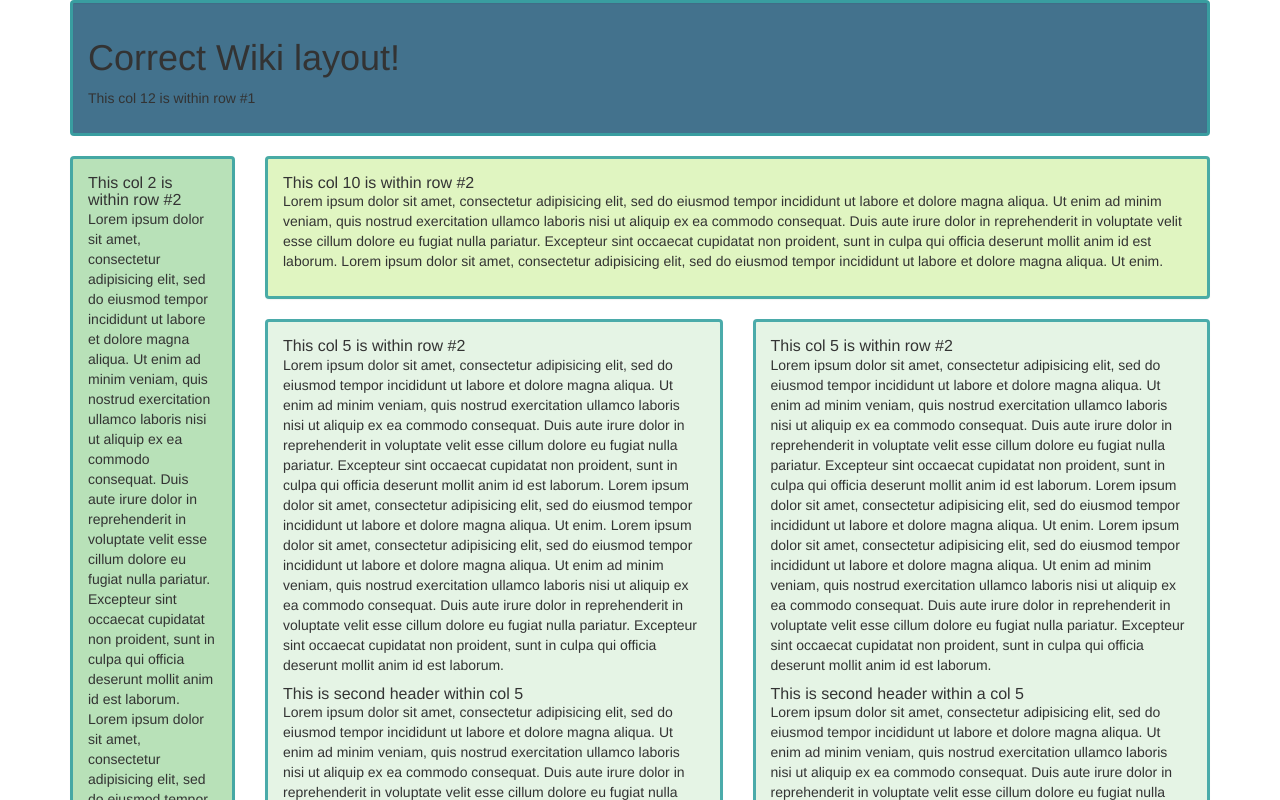
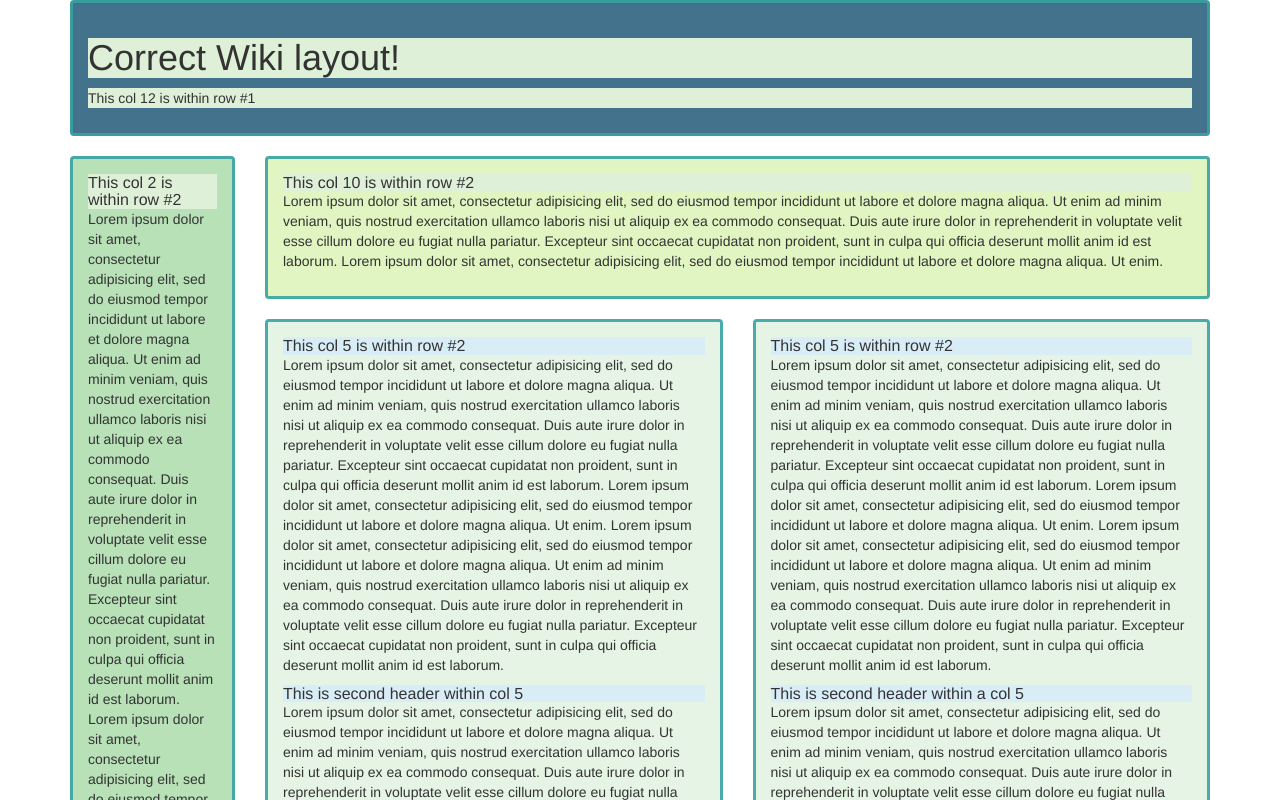
Before and after one commit to BlueDotCafe/correct-wiki, a plain HTML site: page column.html in a window 1280 px wide. Shown: the top 800 px of the page. Drawn offline with Linux system fonts and the light colour scheme.

Commit message:
Add bg-success and bg-info to headers.

```diff
--- a/column.html
+++ b/column.html
@@ -11,41 +11,41 @@
       <div class="row row-1">
         <div class="col-md-12">
           <div class="well header">
-            <h1>Correct Wiki layout!</h1>
-            <p>This col 12 is within row #1</p>
+            <h1 class="bg-success">Correct Wiki layout!</h1>
+            <p class="bg-success">This col 12 is within row #1</p>
           </div>
         </div>
       </div>
       <div class="row row-2">
         <div class="col-md-2">
           <div class="panel panel-default side-bar">
-            <h2 class="panel-title">This col 2 is within row #2</h2>
+            <h2 class="panel-title bg-success">This col 2 is within row #2</h2>
             <p>Lorem ipsum dolor sit amet, consectetur adipisicing elit, sed do eiusmod tempor incididunt ut labore et dolore magna aliqua. Ut enim ad minim veniam, quis nostrud exercitation ullamco laboris nisi ut aliquip ex ea commodo consequat. Duis aute irure dolor in reprehenderit in voluptate velit esse cillum dolore eu fugiat nulla pariatur. Excepteur sint occaecat cupidatat non proident, sunt in culpa qui officia deserunt mollit anim id est laborum. Lorem ipsum dolor sit amet, consectetur adipisicing elit, sed do eiusmod tempor incididunt ut labore et dolore magna aliqua. Ut enim ad minim veniam, quis nostrud exercitation ullamco laboris nisi ut aliquip ex ea commodo consequat. Duis aute irure dolor in reprehenderit in voluptate velit esse cillum dolore eu fugiat nulla pariatur. Excepteur sint cillum.
             </p>
           </div>
         </div>
         <div class="col-md-10">
           <div class="panel panel-default second-header">
-            <h2 class="panel-title">This col 10 is within row #2</h2>
+            <h2 class="panel-title bg-success">This col 10 is within row #2</h2>
             <p>Lorem ipsum dolor sit amet, consectetur adipisicing elit, sed do eiusmod tempor incididunt ut labore et dolore magna aliqua. Ut enim ad minim veniam, quis nostrud exercitation ullamco laboris nisi ut aliquip ex ea commodo consequat. Duis aute irure dolor in reprehenderit in voluptate velit esse cillum dolore eu fugiat nulla pariatur. Excepteur sint occaecat cupidatat non proident, sunt in culpa qui officia deserunt mollit anim id est laborum. Lorem ipsum dolor sit amet, consectetur adipisicing elit, sed do eiusmod tempor incididunt ut labore et dolore magna aliqua. Ut enim.</p>
           </div>
         </div>
           <div class="col-md-5 col-left">
             <div class="panel panel-default left-col">
-              <h2 class="panel-title">This col 5 is within row #2</h2>
+              <h2 class="panel-title bg-info">This col 5 is within row #2</h2>
               <p>Lorem ipsum dolor sit amet, consectetur adipisicing elit, sed do eiusmod tempor incididunt ut labore et dolore magna aliqua. Ut enim ad minim veniam, quis nostrud exercitation ullamco laboris nisi ut aliquip ex ea commodo consequat. Duis aute irure dolor in reprehenderit in voluptate velit esse cillum dolore eu fugiat nulla pariatur. Excepteur sint occaecat cupidatat non proident, sunt in culpa qui officia deserunt mollit anim id est laborum. Lorem ipsum dolor sit amet, consectetur adipisicing elit, sed do eiusmod tempor incididunt ut labore et dolore magna aliqua. Ut enim. Lorem ipsum dolor sit amet, consectetur adipisicing elit, sed do eiusmod tempor incididunt ut labore et dolore magna aliqua. Ut enim ad minim veniam, quis nostrud exercitation ullamco laboris nisi ut aliquip ex ea commodo consequat. Duis aute irure dolor in reprehenderit in voluptate velit esse cillum dolore eu fugiat nulla pariatur. Excepteur sint occaecat cupidatat non proident, sunt in culpa qui officia deserunt mollit anim id est laborum.
               </p>
-              <h2 class="panel-title">This is  second header within col 5</h2>
+              <h2 class="panel-title bg-info">This is  second header within col 5</h2>
               <p>Lorem ipsum dolor sit amet, consectetur adipisicing elit, sed do eiusmod tempor incididunt ut labore et dolore magna aliqua. Ut enim ad minim veniam, quis nostrud exercitation ullamco laboris nisi ut aliquip ex ea commodo consequat. Duis aute irure dolor in reprehenderit in voluptate velit esse cillum dolore eu fugiat nulla pariatur. Excepteur sint occaecat cupidatat non proident, sunt in culpa qui officia deserunt mollit anim id est laborum. Lorem ipsum dolor sit amet, consectetur adipisicing elit, sed do eiusmod tempor incididunt ut labore et dolore magna aliqua. Ut enim. Lorem ipsum dolor sit amet, consectetur adipisicing elit, sed do eiusmod tempor incididunt ut labore et dolore magna aliqua. Ut enim ad minim veniam, quis nostrud exercitation ullamco laboris nisi ut aliquip ex ea commodo consequat. Duis aute irure dolor in reprehenderit in voluptate velit esse cillum dolore eu fugiat nulla pariatur. Excepteur sint occaecat cupidatat non proident, sunt in culpa qui officia deserunt mollit anim id est laborum. Lorem ipsum dolor sit amet, consectetur adipisicing elit, sed do eiusmod tempor incididunt ut labore et dolore magna aliqua. Ut enim ad minim veniam, quis nostrud exercitation ullamco laboris nisi ut aliquip ex ea commodo consequat. Duis aute irure dolor in reprehenderit in voluptate velit esse cillum dolore eu fugiat nulla pariatur. Excepteur sint occaecat cupidatat non proident, sunt in culpa qui officia deserunt mollit anim id est laborum.
               </p>
             </div>
           </div>
           <div class="col-md-5 col-right">
             <div class="panel panel-default right-col">
-              <h2 class="panel-title">This col 5 is within row #2</h2>
+              <h2 class="panel-title bg-info">This col 5 is within row #2</h2>
               <p>Lorem ipsum dolor sit amet, consectetur adipisicing elit, sed do eiusmod tempor incididunt ut labore et dolore magna aliqua. Ut enim ad minim veniam, quis nostrud exercitation ullamco laboris nisi ut aliquip ex ea commodo consequat. Duis aute irure dolor in reprehenderit in voluptate velit esse cillum dolore eu fugiat nulla pariatur. Excepteur sint occaecat cupidatat non proident, sunt in culpa qui officia deserunt mollit anim id est laborum. Lorem ipsum dolor sit amet, consectetur adipisicing elit, sed do eiusmod tempor incididunt ut labore et dolore magna aliqua. Ut enim. Lorem ipsum dolor sit amet, consectetur adipisicing elit, sed do eiusmod tempor incididunt ut labore et dolore magna aliqua. Ut enim ad minim veniam, quis nostrud exercitation ullamco laboris nisi ut aliquip ex ea commodo consequat. Duis aute irure dolor in reprehenderit in voluptate velit esse cillum dolore eu fugiat nulla pariatur. Excepteur sint occaecat cupidatat non proident, sunt in culpa qui officia deserunt mollit anim id est laborum.
               </p>
-              <h2 class="panel-title">This is second header within a col 5</h2>
+              <h2 class="panel-title bg-info">This is second header within a col 5</h2>
               <p>Lorem ipsum dolor sit amet, consectetur adipisicing elit, sed do eiusmod tempor incididunt ut labore et dolore magna aliqua. Ut enim ad minim veniam, quis nostrud exercitation ullamco laboris nisi ut aliquip ex ea commodo consequat. Duis aute irure dolor in reprehenderit in voluptate velit esse cillum dolore eu fugiat nulla pariatur. Excepteur sint occaecat cupidatat non proident, sunt in culpa qui officia deserunt mollit anim id est laborum. Lorem ipsum dolor sit amet, consectetur adipisicing elit, sed do eiusmod tempor incididunt ut labore et dolore magna aliqua. Ut enim. Lorem ipsum dolor sit amet, consectetur adipisicing elit, sed do eiusmod tempor incididunt ut labore et dolore magna aliqua. Ut enim ad minim veniam, quis nostrud exercitation ullamco laboris nisi ut aliquip ex ea commodo consequat. Duis aute irure dolor in reprehenderit in voluptate velit esse cillum dolore eu fugiat nulla pariatur. Excepteur sint occaecat cupidatat non proident, sunt in culpa qui officia deserunt mollit anim id est laborum. Lorem ipsum dolor sit amet, consectetur adipisicing elit, sed do eiusmod tempor incididunt ut labore et dolore magna aliqua. Ut enim ad minim veniam, quis nostrud exercitation ullamco laboris nisi ut aliquip ex ea commodo consequat. Duis aute irure dolor in reprehenderit in voluptate velit esse cillum dolore eu fugiat nulla pariatur. Excepteur sint occaecat cupidatat non proident, sunt in culpa qui officia deserunt mollit anim id est laborum.
               </p>
             </div>
@@ -54,7 +54,7 @@
         <div class="row row-3">
           <div class="col-md-12">
             <div class="well below">
-              <h2 class="panel-title">This col-md-12 is within row #3!</h2>
+              <h2 class="panel-title bg-success">This col-md-12 is within row #3!</h2>
               <blockquote class="blockquote-reverse">
                 <p>This is a special day for Kirstins' and Kirstens' everywhere. Holy effing crap.</p>
               </blockquote>
```
